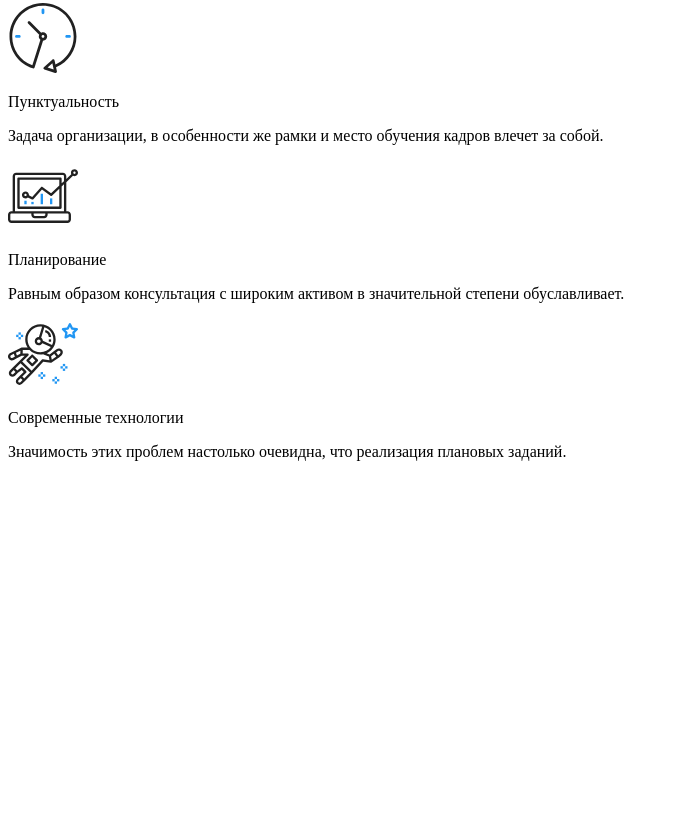
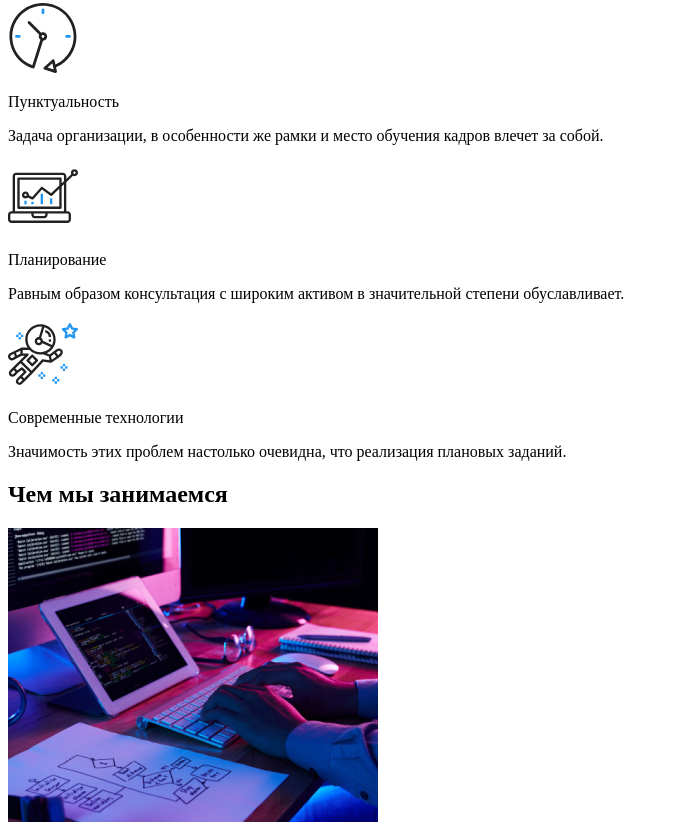
Before and after one commit to MartaBiluha/goit-markup-hw-01, a plain HTML site: page index.html in a window 1280 px wide. Shown: the part 401-1235 px from the top of the page, without its empty margins (0-679 px from the left). Before the commit the page ends 878 px from the top, so only its background shows below. Drawn offline with Linux system fonts and the light colour scheme.

Commit message:
Update index.html

```diff
--- a/index.html
+++ b/index.html
@@ -35,6 +35,7 @@
     </header>
 
     <main>
+        <!--Преимущества-->
         <section>
             <img src="./images/antenna 1.svg" alt="спутниковая антенна" width="70">
             <p>Внимание к деталям</p>
@@ -48,8 +49,16 @@
             <img src="./images/astronaut 1.svg" alt="астронавт" width="70">
             <p>Современные технологии</p>
             <p>Значимость этих проблем настолько очевидна, что реализация плановых заданий.</p>
+        </section>
+        <!--Деятельность-->
+        <section>
+            <h2>Чем мы занимаемся</h2>
+            <a href="#"> <img src="./images/box 1.jpg" alt="рабочий стол" width="370"></a>
 
         </section>
+
+
+
 
     </main>
 
```
